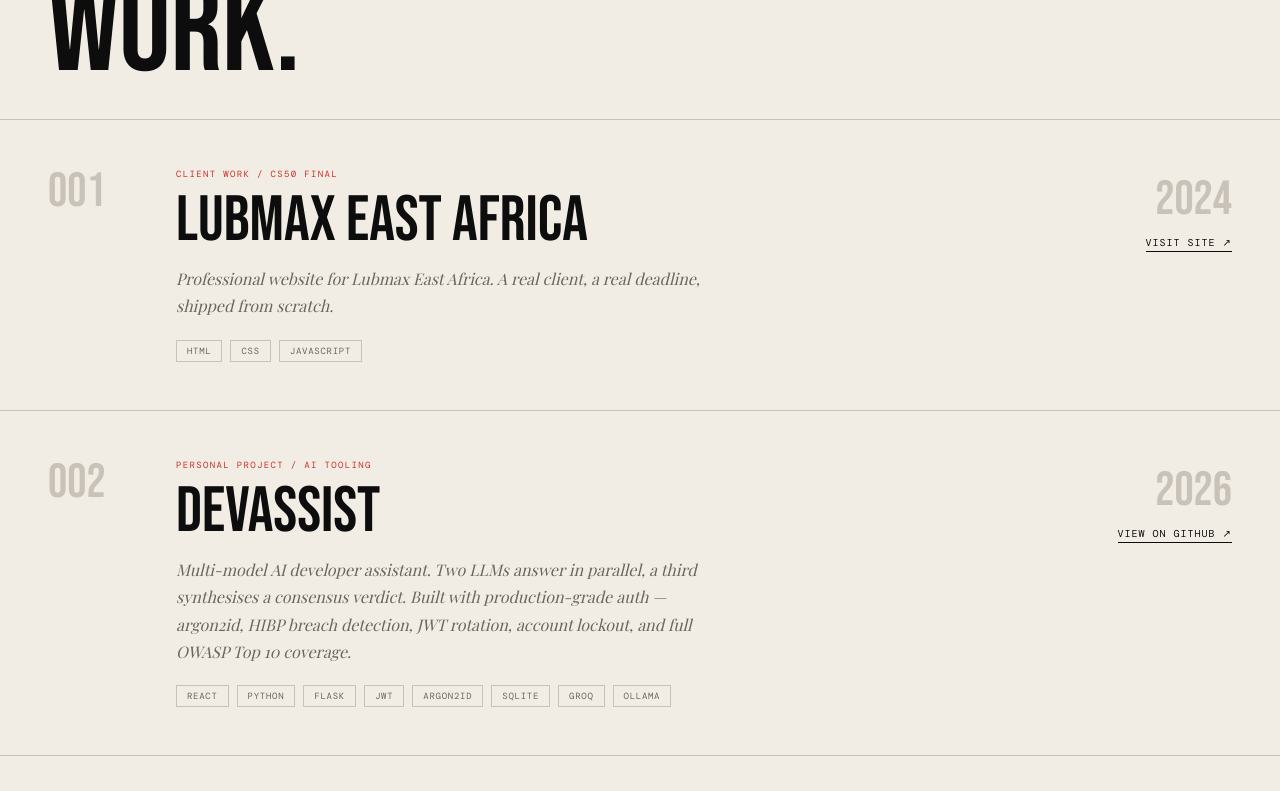
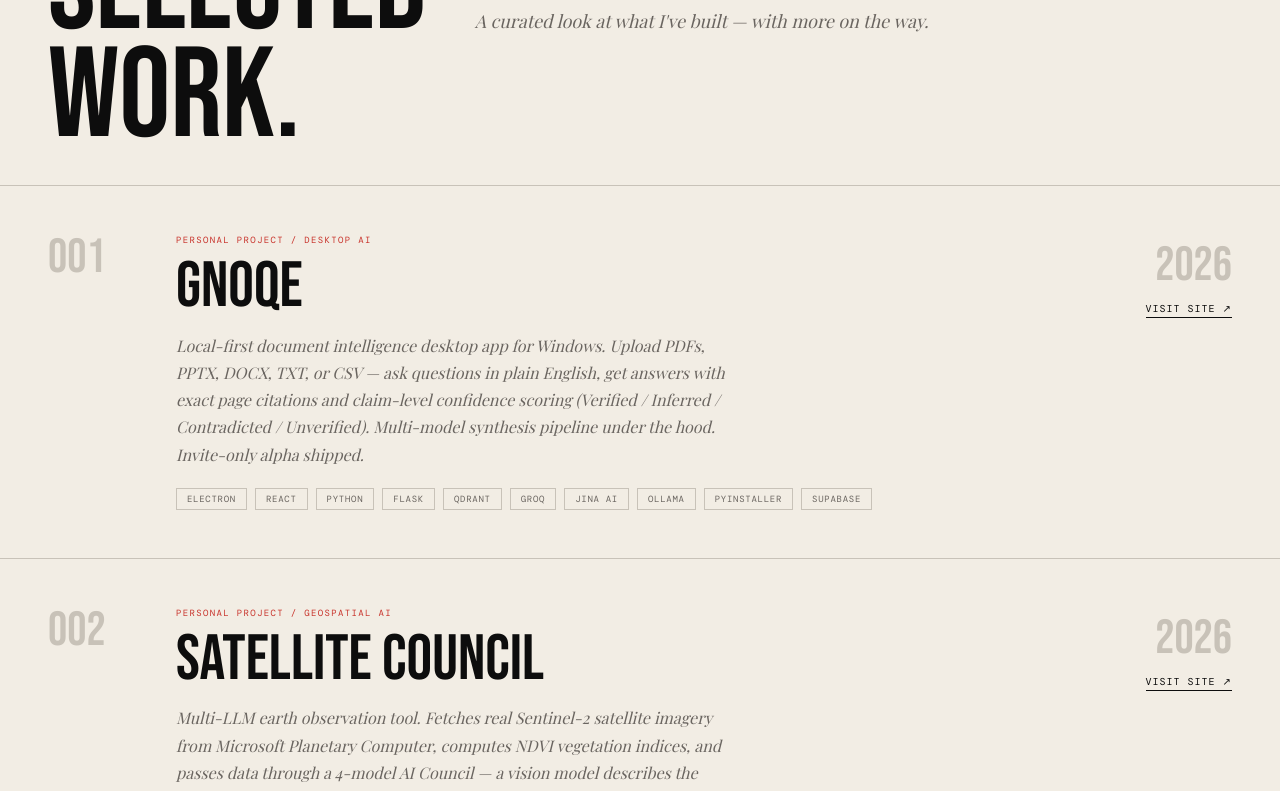
Before and after one commit to ch1gy/portfolio, a React (Vite) app: page / in a window 1280 px wide. Shown: the part 1720-2511 px from the top of the page. Built offline with nearby package versions, Linux system fonts and the light colour scheme; a web font is replaced by a local one.

Commit message:
added gnoqe and removed linkedin and changed text

```diff
--- a/src/App.jsx
+++ b/src/App.jsx
@@ -6,14 +6,21 @@
   cs50cert: "https://certificates.cs50.io/3b57465d-359b-4f43-bd22-1fd0990c31cf.pdf?size=letter",
   projects: [
     {
-      num: "001", title: "Lubmax East Africa", year: "2024",
-      category: "Client Work / CS50 Final",
-      desc: "Professional website for Lubmax East Africa. A real client, a real deadline, shipped from scratch.",
-      tags: ["HTML", "CSS", "JavaScript"],
-      link: "https://lubmax.co.ke",
+      num: "001", title: "Gnoqe", year: "2026",
+      category: "Personal Project / Desktop AI",
+      desc: "Local-first document intelligence desktop app for Windows. Upload PDFs, PPTX, DOCX, TXT, or CSV — ask questions in plain English, get answers with exact page citations and claim-level confidence scoring (Verified / Inferred / Contradicted / Unverified). Multi-model synthesis pipeline under the hood. Invite-only alpha shipped.",
+      tags: ["Electron", "React", "Python", "Flask", "Qdrant", "Groq", "Jina AI", "Ollama", "PyInstaller", "Supabase"],
+      link: "https://gnoqe.chigy.dev",
     },
     {
-      num: "002", title: "devassist", year: "2026",
+      num: "002", title: "Satellite Council", year: "2026",
+      category: "Personal Project / Geospatial AI",
+      desc: "Multi-LLM earth observation tool. Fetches real Sentinel-2 satellite imagery from Microsoft Planetary Computer, computes NDVI vegetation indices, and passes data through a 4-model AI Council — a vision model describes the image, a classifier maps land cover, a synthesizer writes environmental reports, and an evaluator scores confidence. Includes time series change detection across up to 4 dates with pixel-level vegetation gain/loss maps and PDF export with embedded imagery and NDVI charts.",
+      tags: ["React", "Python", "Flask", "Sentinel-2", "NDVI", "Ollama", "Kimi K2", "Llama 4", "PDF Export", "Vercel", "Railway"],
+      link: "https://satellite.chigy.dev/",
+    },
+    {
+      num: "003", title: "devassist", year: "2026",
       category: "Personal Project / AI Tooling",
       desc: "Multi-model AI developer assistant. Two LLMs answer in parallel, a third synthesises a consensus verdict. Built with production-grade auth — argon2id, HIBP breach detection, JWT rotation, account lockout, and full OWASP Top 10 coverage.",
       tags: ["React", "Python", "Flask", "JWT", "Argon2id", "SQLite", "Groq", "Ollama"],
@@ -21,24 +28,26 @@
       github: true,
     },
     {
-      num: "003", title: "Satellite Council", year: "2026",
-      category: "Personal Project / Geospatial AI",
-      desc: "Multi-LLM earth observation tool. Fetches real Sentinel-2 satellite imagery from Microsoft Planetary Computer, computes NDVI vegetation indices, and passes data through a 4-model AI Council — a vision model describes the image, a classifier maps land cover, a synthesizer writes environmental reports, and an evaluator scores confidence. Includes time series change detection across up to 4 dates with pixel-level vegetation gain/loss maps and PDF export with embedded imagery and NDVI charts.",
-      tags: ["React", "Python", "Flask", "Sentinel-2", "NDVI", "Ollama", "Kimi K2", "Llama 4", "PDF Export", "Vercel", "Railway"],
-      link: "https://satellite.chigy.dev/",
+      num: "004", title: "Lubmax East Africa", year: "2024",
+      category: "Client Work / CS50 Final",
+      desc: "Professional website for Lubmax East Africa. A real client, a real deadline, shipped from scratch.",
+      tags: ["HTML", "CSS", "JavaScript"],
+      link: "https://lubmax.co.ke",
     },
   ],
   skills: [
-    { name: "Python",                      level: 88 },
-    { name: "AI / LLM APIs",              level: 82 },
-    { name: "HTML / CSS",                 level: 85 },
-    { name: "Flask",                      level: 80 },
-    { name: "JavaScript",                 level: 75 },
-    { name: "React",                      level: 75 },
-    { name: "Sentinel-2 / Remote Sensing",level: 70 },
-    { name: "SQL",                        level: 70 },
-    { name: "Git / GitHub",               level: 72 },
-    { name: "C / C++",                    level: 72 },
+    { name: "Python",                level: 88 },
+    { name: "AI / LLM Pipelines",   level: 85 },
+    { name: "React",                 level: 78 },
+    { name: "Flask",                 level: 80 },
+    { name: "Electron",              level: 75 },
+    { name: "JavaScript",            level: 75 },
+    { name: "HTML / CSS",            level: 85 },
+    { name: "Qdrant / Vector DBs",   level: 72 },
+    { name: "Supabase",              level: 70 },
+    { name: "Git / GitHub",          level: 72 },
+    { name: "PyInstaller",           level: 68 },
+    { name: "C / C++",               level: 72 },
   ],
   exploring: ["CompTIA Security+", "Remote Sensing & Environmental AI", "LLM Pipeline Architecture", "Game Dev (C++)"],
 };
@@ -280,7 +289,7 @@
 }
 
 function Ticker() {
-  const items = ["Software Engineer", "CS50 Graduate", "Python", "Flask", "React", "AI & LLMs", "Geospatial", "Open to Work", "Nairobi, East Africa", "Building Things"];
+  const items = ["Software Engineer", "CS50 Graduate", "Python", "Flask", "React", "Electron", "AI & LLMs", "Desktop Apps", "Nairobi, East Africa", "Building Things"];
   const doubled = [...items, ...items];
   return (
     <div className="ticker">
@@ -314,7 +323,7 @@
             </div>
             <div className="hero-right">
               <p className="hero-tagline">
-                I build tools that work — from <em>client sites</em> to AI-powered satellite analysis systems.
+                I build tools that work — from <em>client sites</em> to AI-powered desktop applications.
               </p>
               <div className="hero-meta-row">
                 <div className="hero-meta-item">Location <span>Nairobi, East Africa</span></div>
@@ -364,6 +373,7 @@
                 <div className="about-fact">
                   <span className="fact-label">Live sites</span>
                   <span className="fact-val" style={{display:"flex",flexDirection:"column",gap:"4px"}}>
+                    <a href="https://gnoqe.chigy.dev" className="fact-link" target="_blank" rel="noreferrer">gnoqe.chigy.dev ↗</a>
                     <a href="https://lubmax.co.ke" className="fact-link" target="_blank" rel="noreferrer">lubmax.co.ke ↗</a>
                     <a href="https://satellite.chigy.dev" className="fact-link" target="_blank" rel="noreferrer">satellite.chigy.dev ↗</a>
                   </span>
@@ -386,10 +396,10 @@
               <p className="about-body-text">My stack is <strong>Python, Flask, and JavaScript</strong>, with a low-level foundation in <strong>C and C++</strong> that makes me think carefully about how things actually work.</p>
             </Reveal>
             <Reveal delay={0.3}>
-              <p className="about-body-text">I built the <strong>Lubmax East Africa</strong> website as a real client project and CS50 final — a real client, a real deadline, shipped from scratch and live at lubmax.co.ke.</p>
+              <p className="about-body-text">My flagship project is <strong>Gnoqe</strong> — a local-first document intelligence desktop app built with Electron, React, and a PyInstaller-bundled Flask backend. It uses Qdrant for vector search, Jina AI embeddings, and a multi-model Groq pipeline to answer questions about your documents with claim-level confidence scoring.</p>
             </Reveal>
             <Reveal delay={0.4}>
-              <p className="about-body-text">I've built production AI tools including <strong>devassist</strong> — a multi-model developer assistant with full OWASP-compliant auth — and <strong>Satellite Council</strong>, a geospatial AI system that fetches real Sentinel-2 satellite imagery, computes NDVI vegetation indices, and runs multi-LLM analysis pipelines.</p>
+              <p className="about-body-text">I've also built production AI tools including <strong>devassist</strong> — a multi-model developer assistant with full OWASP-compliant auth — and <strong>Satellite Council</strong>, a geospatial AI system that fetches real Sentinel-2 satellite imagery, computes NDVI vegetation indices, and runs multi-LLM analysis pipelines.</p>
             </Reveal>
             <Reveal delay={0.5}>
               <p className="about-body-text">Currently studying for <strong>CompTIA Security+</strong>, deepening my work in <strong>remote sensing and environmental AI</strong>, and exploring <strong>game development</strong> with C++.</p>
--- a/src/layout.jsx
+++ b/src/layout.jsx
@@ -4,7 +4,6 @@
 const DATA = {
   email: "brtchigy@gmail.com",
   github: "https://github.com/ch1gy",
-  linkedin: "https://www.linkedin.com/in/chiraag-barot-96a1001b6/",
   cs50cert: "https://certificates.cs50.io/3b57465d-359b-4f43-bd22-1fd0990c31cf.pdf?size=letter",
 };
 
@@ -167,7 +166,6 @@
       <div className="footer-right">
         <div className="footer-links">
           <a href={DATA.github}   target="_blank" rel="noreferrer" className="footer-link">GitHub ↗</a>
-          <a href={DATA.linkedin} target="_blank" rel="noreferrer" className="footer-link">LinkedIn ↗</a>
           <a href={DATA.cs50cert} target="_blank" rel="noreferrer" className="footer-link">CS50 Certificate ↗</a>
         </div>
         <div className="footer-copy">© 2026 — Chiraag Barot</div>
```
